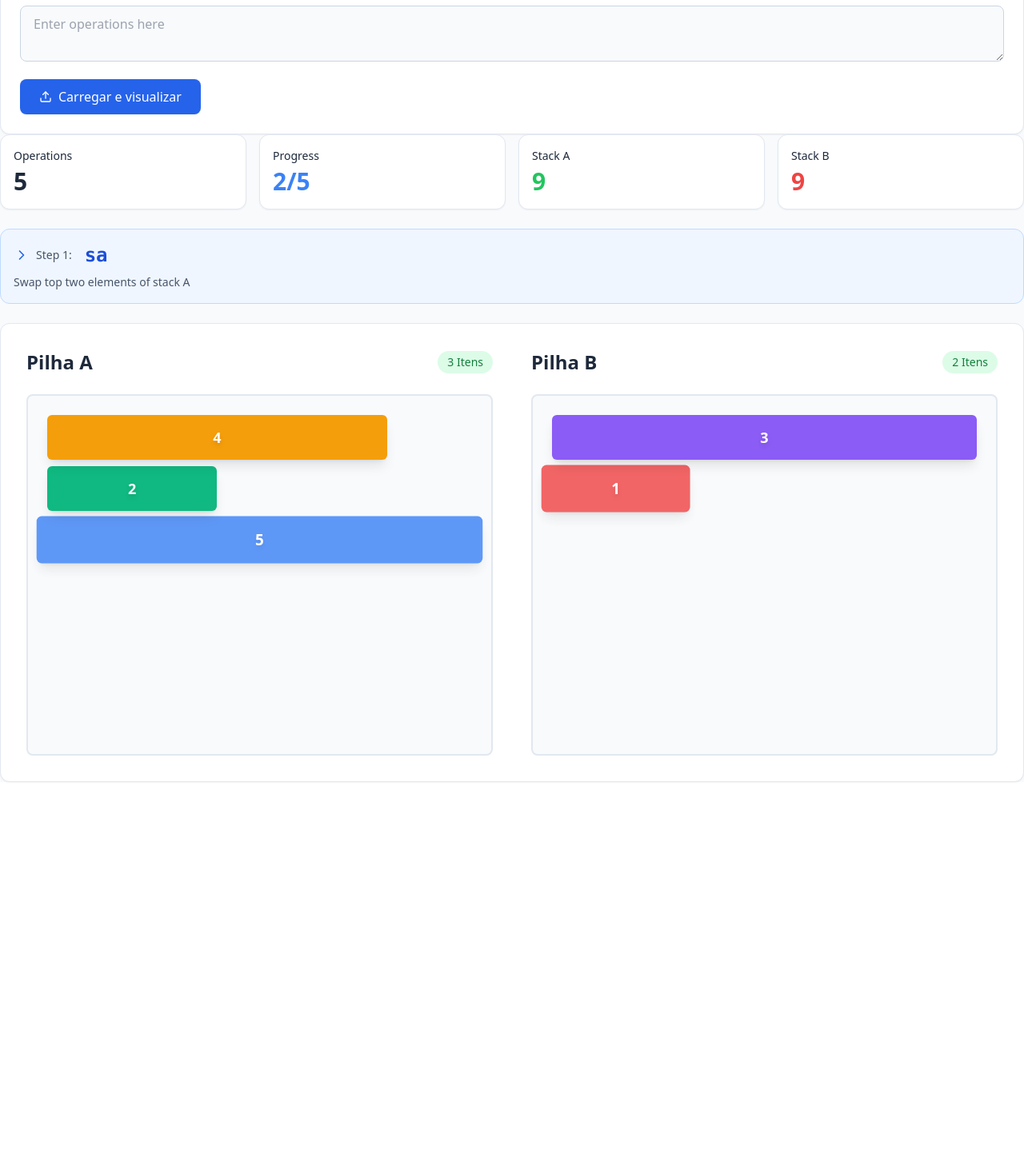
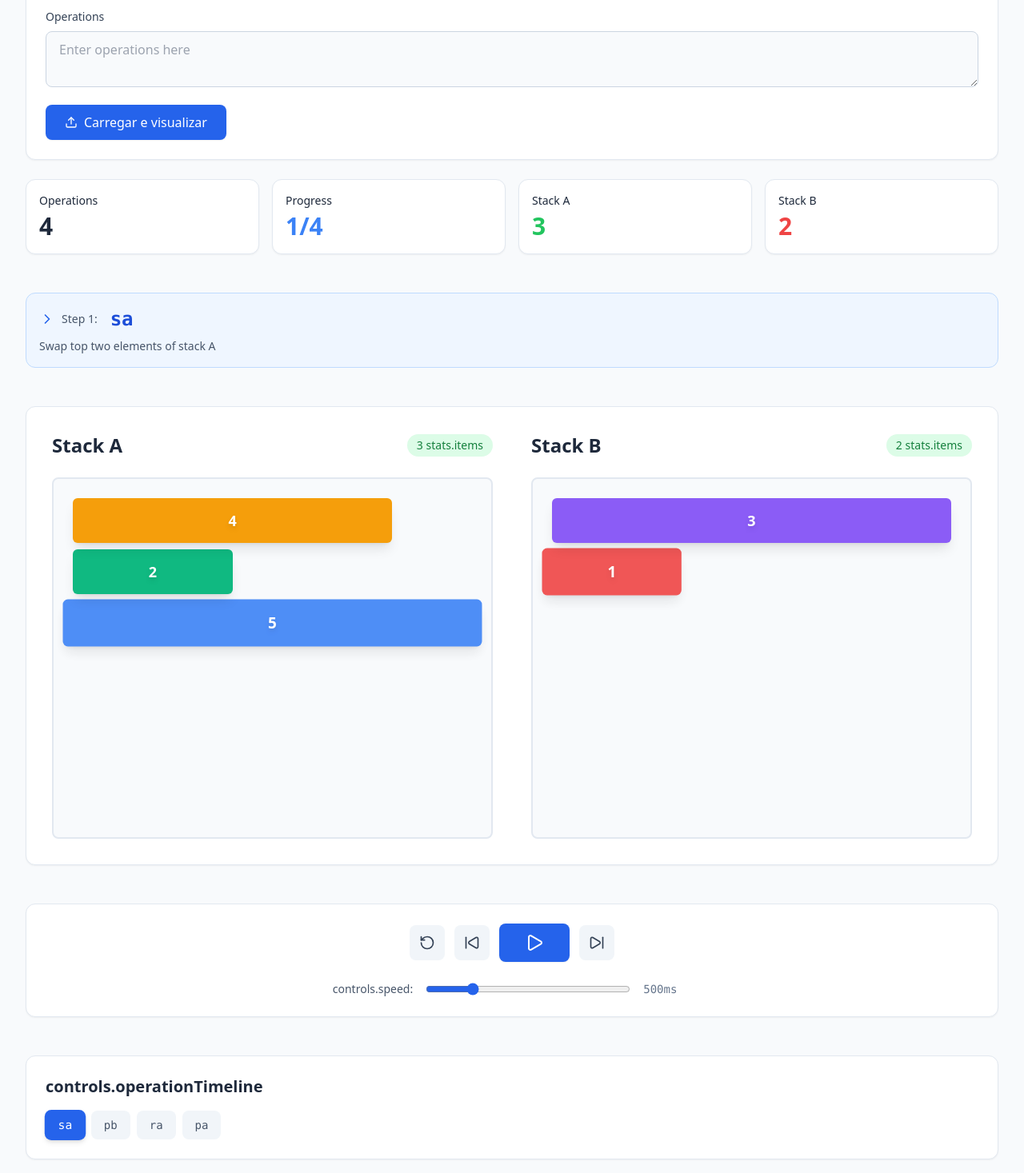
Before and after one commit to Aristidescosta/push_swap_visualizer, a React (Vite) app: page / in a window 1280 px wide. Shown: the part 248-1715 px from the top of the page at 80% size. Before the commit the page ends 1250 px from the top, so only its background shows below. Built offline with nearby package versions, Linux system fonts and the light colour scheme.

Commit message:
feat: adde timeline for operations and controls

```diff
--- a/src/App.tsx
+++ b/src/App.tsx
@@ -1,16 +1,24 @@
+import { useState } from "react";
+import { useTranslation } from "react-i18next";
 
 import { AppWrapper } from "./components/AppWrapper";
 import { Header } from "./components/header/Header";
 import { FormCard } from "./components/FormCard";
 import { StatsGrid } from "./components/StatsGrid/StatsGrid";
-import { useState } from "react";
-import type { OperationState, StackItem } from "./types/operations";
 import { OperationStepCard } from "./components/OperationStepCard";
 import { StacksGrid } from "./components/StacksGrid";
+import { Controls } from "./components/Controls";
+import { OperationTimeline } from "./components/OperationTimeline";
+
+import type { OperationState, StackItem } from "./types/operations";
 
 function App() {
+  const { t: translate } = useTranslation();
+
   const operations = ["sa", "pb", "ra", "pa"];
   const [currentOp, setCurrentOp] = useState(1);
+  const [isPlaying, setIsPlaying] = useState(false);
+  const [speed, setSpeed] = useState(500);
 
   const currentState: OperationState = {
     a: [
@@ -27,51 +35,81 @@ function App() {
   const animatingItem = { from: "a" as const, to: "b" as const };
 
   const t = {
-    stackA: "Pilha A",
-    stackB: "Pilha B",
-    items: "Itens",
+    stackA: translate("stats.stackA"),
+    stackB: translate("stats.stackB"),
+    items: translate("stats.items"),
+    reset: translate("controls.reset"),
+    previous: translate("controls.previous"),
+    next: translate("controls.next"),
+    play: translate("controls.play"),
+    pause: translate("controls.pause"),
+    speed: translate("controls.speed"),
+    operationTimeline: translate("controls.operationTimeline"),
   };
 
-  const isSorted = (arr: StackItem[]) => {
-    for (let i = 0; i < arr.length - 1; i++) {
-      if (arr[i].value > arr[i + 1].value) return false;
-    }
-    return true;
+  const isSorted = (arr: StackItem[]) =>
+    arr.every((item, i) => i === 0 || arr[i - 1].value <= item.value);
+
+  const reset = () => setCurrentOp(0);
+  const prevStep = () => {
+    if (currentOp > 0) setCurrentOp(prev => prev - 1);
+  };
+  const nextStepHandler = () => {
+    if (currentOp < operations.length) setCurrentOp(prev => prev + 1);
   };
 
-  const nextStep = () => {
-    if (currentOp < operations.length) {
-      setCurrentOp((prev) => prev + 1);
-    }
-  };
   return (
     <AppWrapper>
       <Header />
-      <main>
-        <FormCard onSubmit={(numbers, operations) => {
+
+      <main className="max-w-7xl mx-auto p-4 md:p-8 flex flex-col gap-6">
+        <FormCard
+          onSubmit={(numbers, ops) => {
             console.log("Números:", numbers);
-          console.log("Operações:", operations);
-        }} />
+            console.log("Operações:", ops);
+          }}
+        />
+
         <StatsGrid
-          operations={["op1", "op2", "op3", "op4", "op5"]}
-          currentOp={2}
-          stackA={9}
-          stackB={9}
+          operations={operations}
+          currentOp={currentOp}
+          stackA={currentState.a.length}
+          stackB={currentState.b.length}
         />
-        {
-          currentOp > 0 && currentOp <= operations.length ? (
+
+        {currentOp > 0 && currentOp <= operations.length && (
           <OperationStepCard
             currentOp={currentOp}
             operations={operations}
             currentState={currentState}
             isSorted={isSorted}
           />
-          ) : null
-        }
+        )}
+
         <StacksGrid
           currentState={currentState}
           animatingItem={animatingItem}
           currentOp={currentOp}
+          t={t}
+        />
+
+        <Controls
+          currentOp={currentOp}
+          operationsLength={operations.length}
+          isPlaying={isPlaying}
+          setIsPlaying={setIsPlaying}
+          speed={speed}
+          setSpeed={setSpeed}
+          reset={reset}
+          prevStep={prevStep}
+          nextStep={nextStepHandler}
+          t={t}
+        />
+
+        <OperationTimeline
+          operations={operations}
+          currentOp={currentOp}
+          setCurrentOp={setCurrentOp}
           t={t}
         />
       </main>
@@ -79,4 +117,4 @@ function App() {
   );
 }
 
-export default App
+export default App;
--- /dev/null
+++ b/src/components/Controls.tsx
@@ -0,0 +1,87 @@
+/* eslint-disable @typescript-eslint/no-explicit-any */
+import { type FC } from "react";
+import { RotateCcw, SkipBack, Play, Pause, SkipForward } from "lucide-react";
+
+interface ControlsProps {
+    currentOp: number;
+    operationsLength: number;
+    isPlaying: boolean;
+    speed: number;
+    setIsPlaying: (play: boolean) => void;
+    setSpeed: (ms: number) => void;
+    reset: () => void;
+    prevStep: () => void;
+    nextStep: () => void;
+    t: any;
+}
+
+export const Controls: FC<ControlsProps> = ({
+    currentOp,
+    operationsLength,
+    isPlaying,
+    speed,
+    setIsPlaying,
+    setSpeed,
+    reset,
+    prevStep,
+    nextStep,
+    t,
+}) => {
+    return (
+        <div className="rounded-xl shadow-sm p-6 mb-6 transition-colors bg-white border border-slate-200 dark:bg-slate-800 dark:border-slate-700">
+            <div className="flex items-center justify-center gap-3 mb-6">
+                <button
+                    onClick={reset}
+                    disabled={currentOp === 0}
+                    className="p-3 rounded-lg transition-all disabled:opacity-40 disabled:cursor-not-allowed active:scale-95 bg-slate-100 hover:bg-slate-200 dark:bg-slate-700 dark:hover:bg-slate-600"
+                    title={t.reset}
+                >
+                    <RotateCcw className="w-5 h-5 text-slate-700 dark:text-slate-300" />
+                </button>
+
+                <button
+                    onClick={prevStep}
+                    disabled={currentOp === 0}
+                    className="p-3 rounded-lg transition-all disabled:opacity-40 disabled:cursor-not-allowed active:scale-95 bg-slate-100 hover:bg-slate-200 dark:bg-slate-700 dark:hover:bg-slate-600"
+                    title={t.previous}
+                >
+                    <SkipBack className="w-5 h-5 text-slate-700 dark:text-slate-300" />
+                </button>
+
+                <button
+                    onClick={() => setIsPlaying(!isPlaying)}
+                    disabled={currentOp >= operationsLength}
+                    className="px-8 py-3 bg-blue-600 hover:bg-blue-700 text-white rounded-lg transition-all disabled:opacity-40 disabled:cursor-not-allowed shadow-sm hover:shadow-md active:scale-95"
+                    title={isPlaying ? t.pause : t.play}
+                >
+                    {isPlaying ? <Pause className="w-6 h-6" /> : <Play className="w-6 h-6" />}
+                </button>
+
+                <button
+                    onClick={nextStep}
+                    disabled={currentOp >= operationsLength}
+                    className="p-3 rounded-lg transition-all disabled:opacity-40 disabled:cursor-not-allowed active:scale-95 bg-slate-100 hover:bg-slate-200 dark:bg-slate-700 dark:hover:bg-slate-600"
+                    title={t.next}
+                >
+                    <SkipForward className="w-5 h-5 text-slate-700 dark:text-slate-300" />
+                </button>
+            </div>
+
+            <div className="flex items-center justify-center gap-4">
+                <label className="text-sm font-medium text-slate-600 dark:text-slate-400">{t.speed}:</label>
+                <input
+                    type="range"
+                    min={100}
+                    max={2000}
+                    step={100}
+                    value={speed}
+                    onChange={(e) => setSpeed(Number(e.target.value))}
+                    className="w-64 accent-blue-600"
+                />
+                <span className="text-sm font-mono min-w-[60px] text-slate-500 dark:text-slate-400">
+                    {speed}ms
+                </span>
+            </div>
+        </div>
+    );
+};
--- /dev/null
+++ b/src/components/OperationTimeline.tsx
@@ -0,0 +1,33 @@
+import { type FC } from "react";
+import type { OperationTimelineProps } from "../types/operations";
+
+export const OperationTimeline: FC<OperationTimelineProps> = ({ operations, currentOp, setCurrentOp, t }) => {
+    return (
+        <div className="rounded-xl shadow-sm p-6 transition-colors bg-white border border-slate-200 dark:bg-slate-800 dark:border-slate-700">
+            <h3 className="text-xl font-bold mb-4 text-slate-800 dark:text-white">{t.operationTimeline}</h3>
+
+            <div className="flex flex-wrap gap-2">
+                {operations.map((op, idx) => {
+                    const step = idx + 1;
+                    const isCurrent = step === currentOp;
+                    const isDone = step < currentOp;
+
+                    return (
+                        <button
+                            key={idx}
+                            onClick={() => setCurrentOp(step)}
+                            className={`
+                px-4 py-2 rounded-lg font-mono text-sm font-medium transition-all
+                ${isCurrent ? "bg-blue-600 text-white shadow-md scale-105" : ""}
+                ${!isCurrent && isDone ? "bg-green-100 text-green-700 hover:bg-green-200 dark:bg-green-900/40 dark:text-green-400 dark:hover:bg-green-900/60" : ""}
+                ${!isCurrent && !isDone ? "bg-slate-100 text-slate-600 hover:bg-slate-200 dark:bg-slate-700 dark:text-slate-300 dark:hover:bg-slate-600" : ""}
+              `}
+                        >
+                            {op}
+                        </button>
+                    );
+                })}
+            </div>
+        </div>
+    );
+};
--- a/src/types/operations.ts
+++ b/src/types/operations.ts
@@ -8,4 +8,14 @@ export interface StackItem {
     color: string;
 }
 
+export interface OperationTimelineProps {
+  operations: string[];
+  currentOp: number;
+  setCurrentOp: (step: number) => void;
+  t: {
+    operationTimeline: string;
+  };
+}
+
+
 export type Operation = string;
```
Lines whose indentation alone changed are shown as unchanged.
